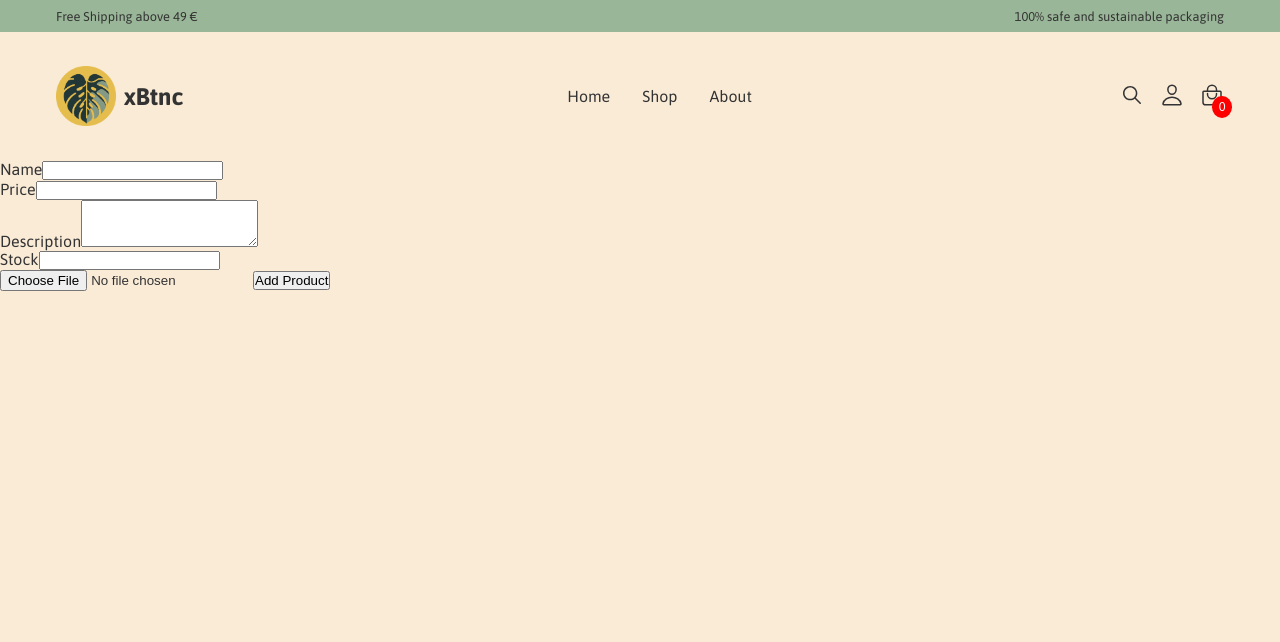
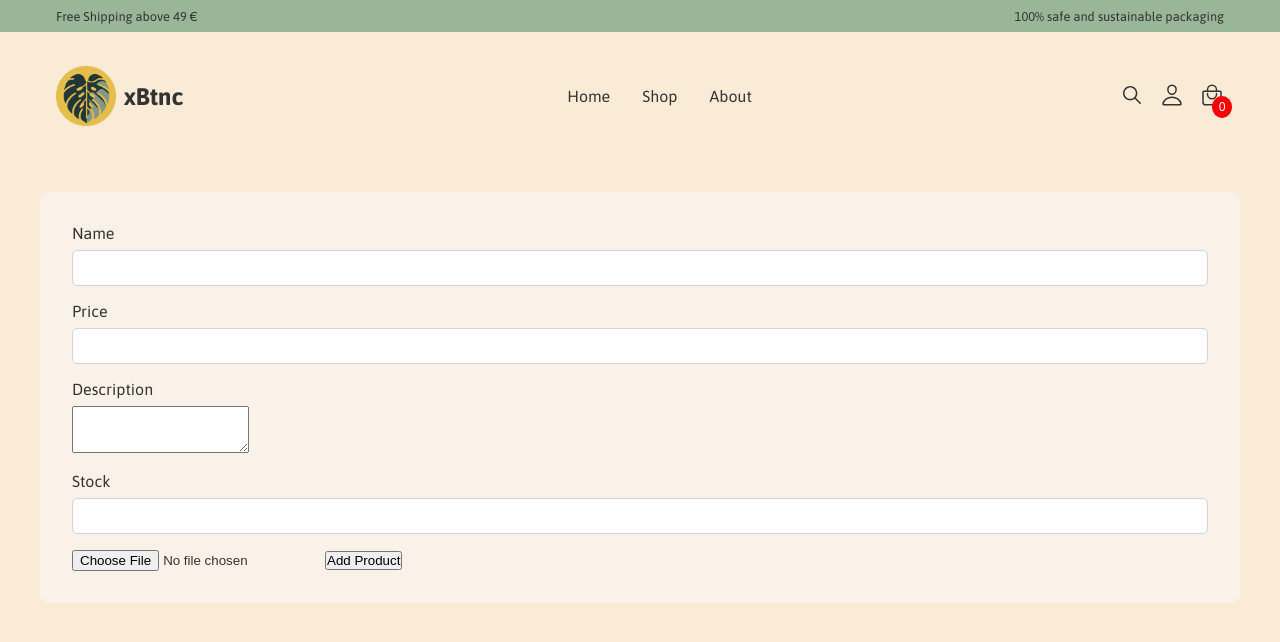
Before and after one commit to nestoririondo/typescript-webshop-front, a React (Vite) app: page /products/add in a window 1280 px wide. Shown: the top 642 px of the page. Built offline with nearby package versions, Linux system fonts and the light colour scheme.

Commit message:
feat: customer information component

```diff
--- a/src/components/Checkout/CustomerInformation.tsx
+++ b/src/components/Checkout/CustomerInformation.tsx
@@ -1,33 +1,42 @@
-const CustomerInformation = () => {
+import "../../styles/customer-information.css";
+import { CheckoutStep } from "../../pages/Checkout";
+
+type CustomerInformationProps = {
+  setStep: (step: CheckoutStep) => void;
+  handleChange: (userInput: any) => void;
+};
+const CustomerInformation = ({setStep, handleChange}: CustomerInformationProps) => {
   return (
     <form>
       <div className="form-group">
         <label htmlFor="name">Name</label>
-        <input type="text" id="name" className="form-control" />
+        <input onChange={handleChange} type="text" name="name" className="form-control" />
       </div>
       <div className="form-group">
         <label htmlFor="email">Email</label>
-        <input type="email" id="email" className="form-control" />
+        <input onChange={handleChange } type="email" name="email" className="form-control" />
       </div>
       <div className="form-group">
         <label htmlFor="phone">Phone</label>
-        <input type="tel" id="phone" className="form-control" />
+        <input onChange={handleChange} type="tel" name="phone" className="form-control" />
       </div>
       <div className="form-group">
         <label htmlFor="address">Address</label>
-        <input type="text" id="address" className="form-control" />
+        <input onChange={handleChange} type="text" name="address" className="form-control" />
       </div>
       <div className="form-group">
         <label htmlFor="city">City</label>
-        <input type="text" id="city" className="form-control" />
+        <input onChange={handleChange} type="text" name="city" className="form-control" />
       </div>
       <div className="form-group">
         <label htmlFor="postal">Postal Code</label>
-        <input type="text" id="postal" className="form-control" />
+        <input onChange={handleChange} type="text" name="postal" className="form-control" />
       </div>
-      <button type="submit" className="btn btn-primary">
-        Continue
-      </button>
+      <section className="next">
+        <button onClick={() => setStep(CheckoutStep.Payment)}>
+          Next
+        </button>
+      </section>
     </form>
   );
 };
--- /dev/null
+++ b/src/styles/customer-information.css
@@ -0,0 +1,37 @@
+form {
+  max-width: 1200px;
+  margin: 2rem auto;
+  background-color: rgb(var(--primary-color-light-rgb));
+  padding: 2rem;
+  border-radius: 10px;
+}
+
+.form-group {
+  margin-bottom: 1rem;
+}
+
+.form-group label {
+  display: block;
+  margin-bottom: 0.5rem;
+}
+
+.form-group input {
+  width: 100%;
+  padding: 0.5rem;
+  font-size: 1rem;
+  border-radius: 5px;
+  border: 1px solid lightgray;
+}
+
+.form-group button {
+  width: 100%;
+  padding: 1rem;
+  font-size: 1rem;
+  border-radius: 5px;
+  border: none;
+  background-color: var(--secondary-color);
+  color: white;
+  cursor: pointer;
+}
+
+/* Path: client/src/styles/footer.css */
```
